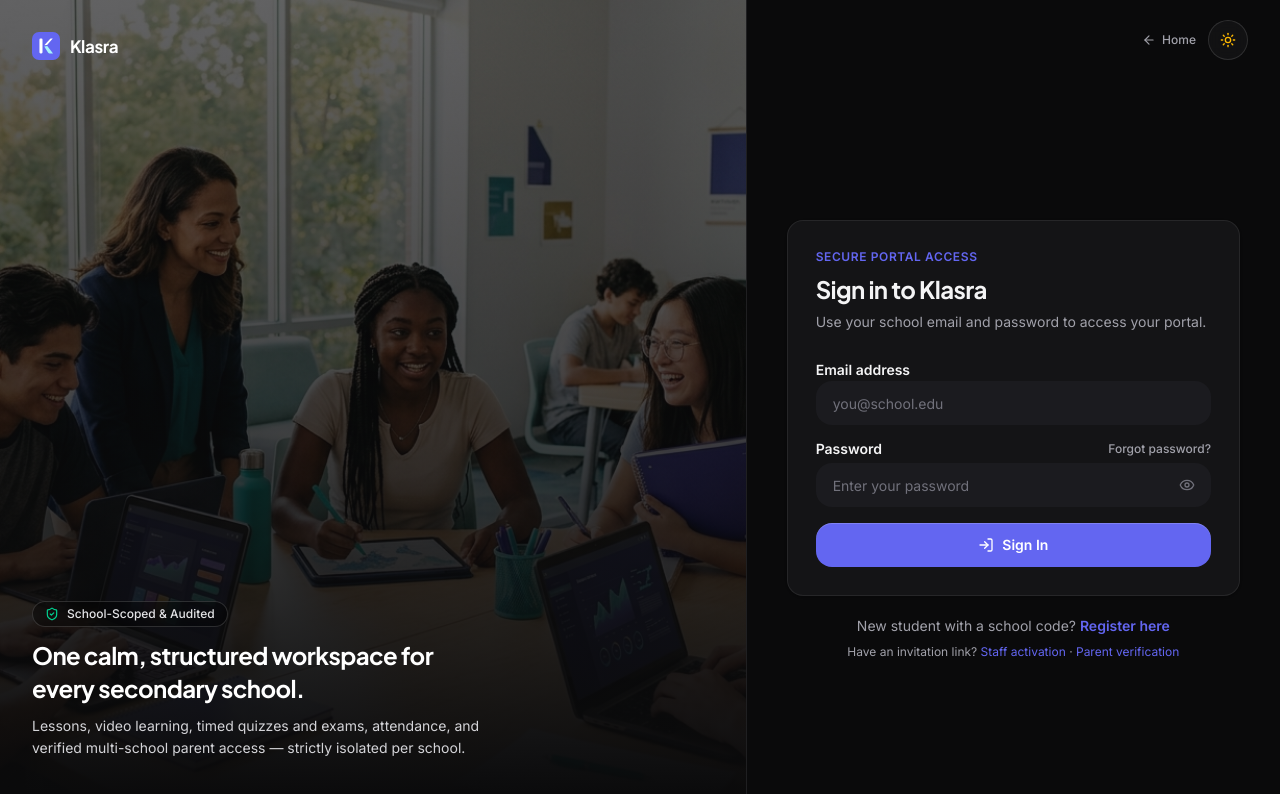
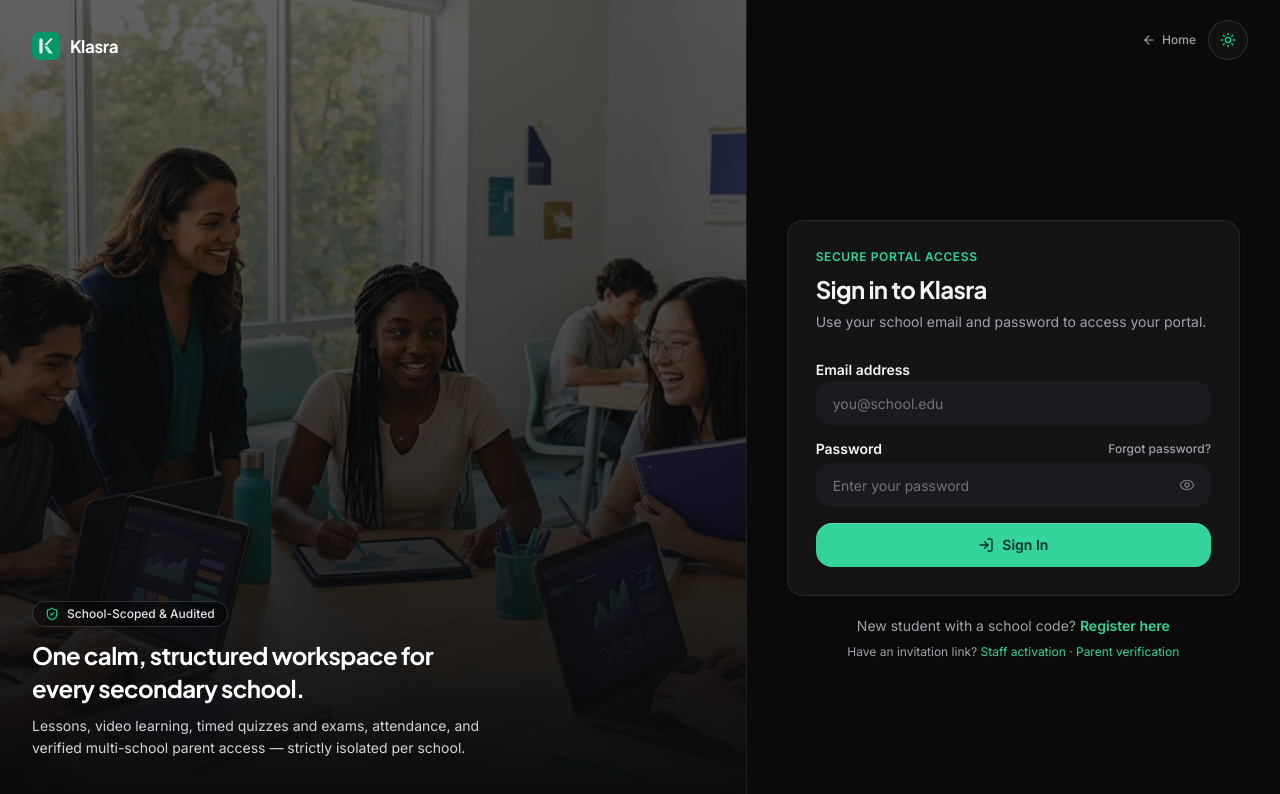
Before and after one commit to Royal-design/klasra, a Next.js app in the folder frontend/: page /login in a window 1280 px wide. Both pictures are taken after a click on the button 1227 px from the left and 40 px from the top of the page. Shown: the top 794 px of the page. Built offline with nearby package versions, Linux system fonts and the light colour scheme; no server answers.

Commit message:
style(brand): replace purple/indigo with modern Emerald & Mint-Emerald accent

```diff
--- a/frontend/src/app/globals.css
+++ b/frontend/src/app/globals.css
@@ -9,24 +9,24 @@
   --card-foreground: #09090b;
   --popover: #ffffff;
   --popover-foreground: #09090b;
-  --primary: #4f46e5;
+  /* Crisp Emerald brand accent — zero purple/indigo */
+  --primary: #059669;
   --primary-foreground: #ffffff;
-  --secondary: #10b981;
-  --secondary-foreground: #ffffff;
+  --secondary: #18181b;
+  --secondary-foreground: #fafafa;
   --muted: #f4f4f5;
   --muted-foreground: #52525b;
-  --accent: #f59e0b;
-  --accent-foreground: #09090b;
+  --accent: #d97706;
+  --accent-foreground: #ffffff;
   --destructive: #e11d48;
   --destructive-foreground: #ffffff;
   --border: rgba(9, 9, 11, 0.08);
   --input: #f4f4f5;
-  --ring: rgba(79, 70, 229, 0.45);
+  --ring: rgba(5, 150, 105, 0.4);
   --radius: 0.75rem;
 }
 
-/* Linear / Raycast inspired dark charcoal theme: neutral obsidian surfaces,
-   hairline muted borders, crisp zinc typography, restrained accents. */
+/* Neutral dark charcoal surfaces + luminous Mint-Emerald accent */
 .dark {
   --background: #0a0a0b;
   --foreground: #f4f4f5;
@@ -34,10 +34,10 @@
   --card-foreground: #f4f4f5;
   --popover: #141416;
   --popover-foreground: #f4f4f5;
-  --primary: #6366f1;
-  --primary-foreground: #ffffff;
-  --secondary: #34d399;
-  --secondary-foreground: #052e16;
+  --primary: #34d399;
+  --primary-foreground: #042f2e;
+  --secondary: #27272a;
+  --secondary-foreground: #f4f4f5;
   --muted: #1b1b1f;
   --muted-foreground: #a1a1aa;
   --accent: #fbbf24;
@@ -46,7 +46,7 @@
   --destructive-foreground: #ffffff;
   --border: rgba(255, 255, 255, 0.08);
   --input: #1b1b1f;
-  --ring: rgba(99, 102, 241, 0.5);
+  --ring: rgba(52, 211, 153, 0.45);
 }
 
 @theme inline {
@@ -96,7 +96,6 @@
   }
 }
 
-/* Ultra-subtle monochrome dot grid */
 .bg-scholarly-grid {
   background-image: radial-gradient(
     color-mix(in srgb, var(--foreground) 10%, transparent) 1px,
--- a/frontend/src/components/brand/klasra-logo.tsx
+++ b/frontend/src/components/brand/klasra-logo.tsx
@@ -21,7 +21,7 @@ export function KlasraMark({ className }: KlasraMarkProps) {
       aria-hidden="true"
       className={cn("h-7 w-7 shrink-0", className)}
     >
-      <rect width="32" height="32" rx="8" className="fill-primary" />
+      <rect width="32" height="32" rx="8" fill="#059669" />
       {/* Left structural pillar */}
       <rect x="8.5" y="7.5" width="3.5" height="17" rx="1.25" fill="white" />
       {/* Upper ascending plane */}
@@ -29,10 +29,10 @@ export function KlasraMark({ className }: KlasraMarkProps) {
         d="M14 15.2L20.6 8.1C21.1 7.6 21.8 7.5 22.4 7.5H23.7L17.2 14.8L14 15.2Z"
         fill="white"
       />
-      {/* Lower forward plane (subtle emerald-tinted highlight for progression) */}
+      {/* Lower forward plane (subtle mint highlight for progression) */}
       <path
         d="M14 16.5L17.5 16L24 24.5H20.1C19.5 24.5 18.9 24.2 18.5 23.7L14 16.5Z"
-        fill="#A5F3FC"
+        fill="#A7F3D0"
       />
     </svg>
   );
--- a/frontend/src/components/theme-toggle.tsx
+++ b/frontend/src/components/theme-toggle.tsx
@@ -32,9 +32,9 @@ export function ThemeToggle() {
       className="rounded-full border-border/80 bg-card/80 backdrop-blur hover:border-primary/40"
     >
       {isDark ? (
-        <Sun className="h-4 w-4 text-amber-400 transition-transform duration-300 rotate-0" />
+        <Sun className="h-4 w-4 text-emerald-400 transition-transform duration-300 rotate-0" />
       ) : (
-        <Moon className="h-4 w-4 text-indigo-600 transition-transform duration-300 rotate-0" />
+        <Moon className="h-4 w-4 text-zinc-700 transition-transform duration-300 rotate-0" />
       )}
     </Button>
   );
```
Also changed, not shown: frontend/src/app/icon.svg.
